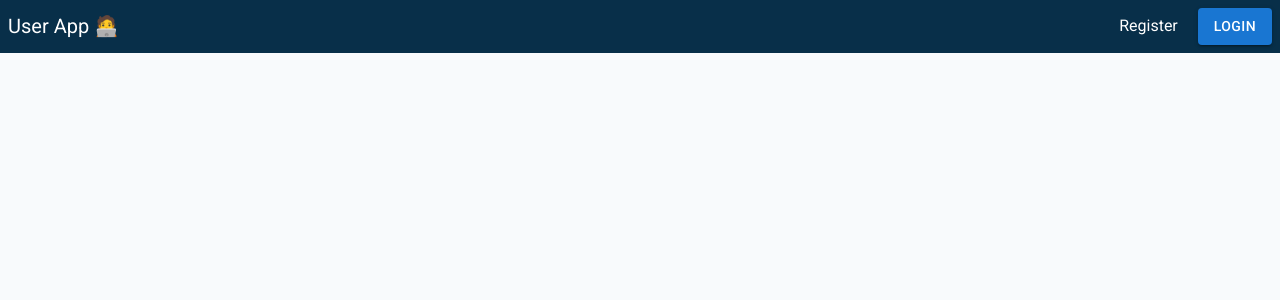
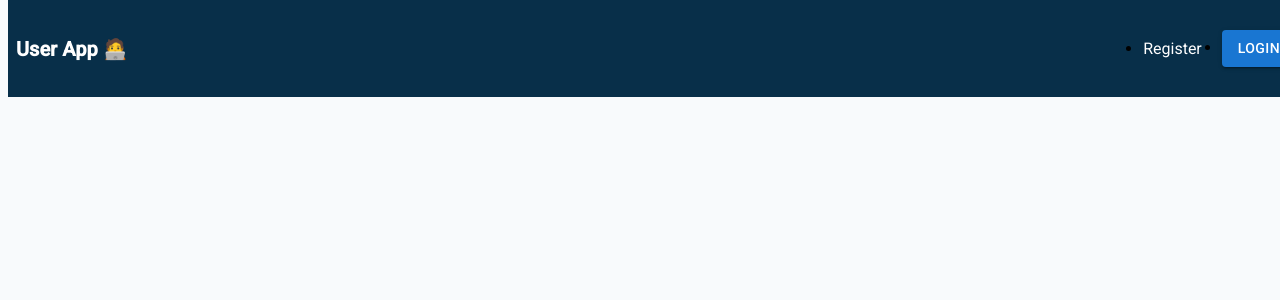
Before and after one commit to CarlosEduardoBotero/viveo-test, a Next.js app: page / in a window 1280 px wide. Shown: the top 300 px of the page. Built offline with nearby package versions, Linux system fonts and the light colour scheme; no server answers.

Commit message:
Added css custom variable Header height

```diff
--- a/tailwind.config.ts
+++ b/tailwind.config.ts
@@ -1,20 +1,26 @@
-import type { Config } from 'tailwindcss'
+import type { Config } from "tailwindcss";
 
 const config: Config = {
   content: [
-    './pages/**/*.{js,ts,jsx,tsx,mdx}',
-    './components/**/*.{js,ts,jsx,tsx,mdx}',
-    './app/**/*.{js,ts,jsx,tsx,mdx}',
+    "./pages/**/*.{js,ts,jsx,tsx,mdx}",
+    "./components/**/*.{js,ts,jsx,tsx,mdx}",
+    "./app/**/*.{js,ts,jsx,tsx,mdx}",
   ],
   theme: {
     extend: {
       backgroundImage: {
-        'gradient-radial': 'radial-gradient(var(--tw-gradient-stops))',
-        'gradient-conic':
-          'conic-gradient(from 180deg at 50% 50%, var(--tw-gradient-stops))',
+        "gradient-radial": "radial-gradient(var(--tw-gradient-stops))",
+        "gradient-conic":
+          "conic-gradient(from 180deg at 50% 50%, var(--tw-gradient-stops))",
+      },
+      height: {
+        "header-height": "var(--header-height)",
       },
     },
   },
   plugins: [],
-}
-export default config
+  corePlugins: {
+    preflight: false,
+  },
+};
+export default config;
```
